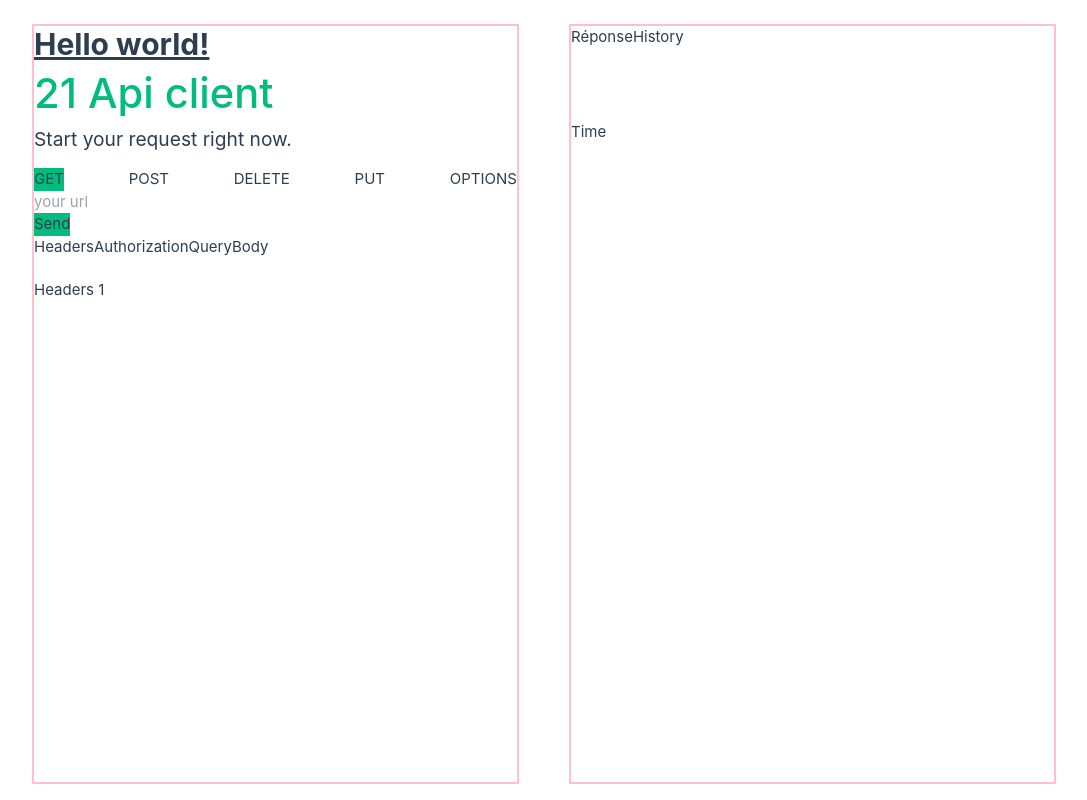
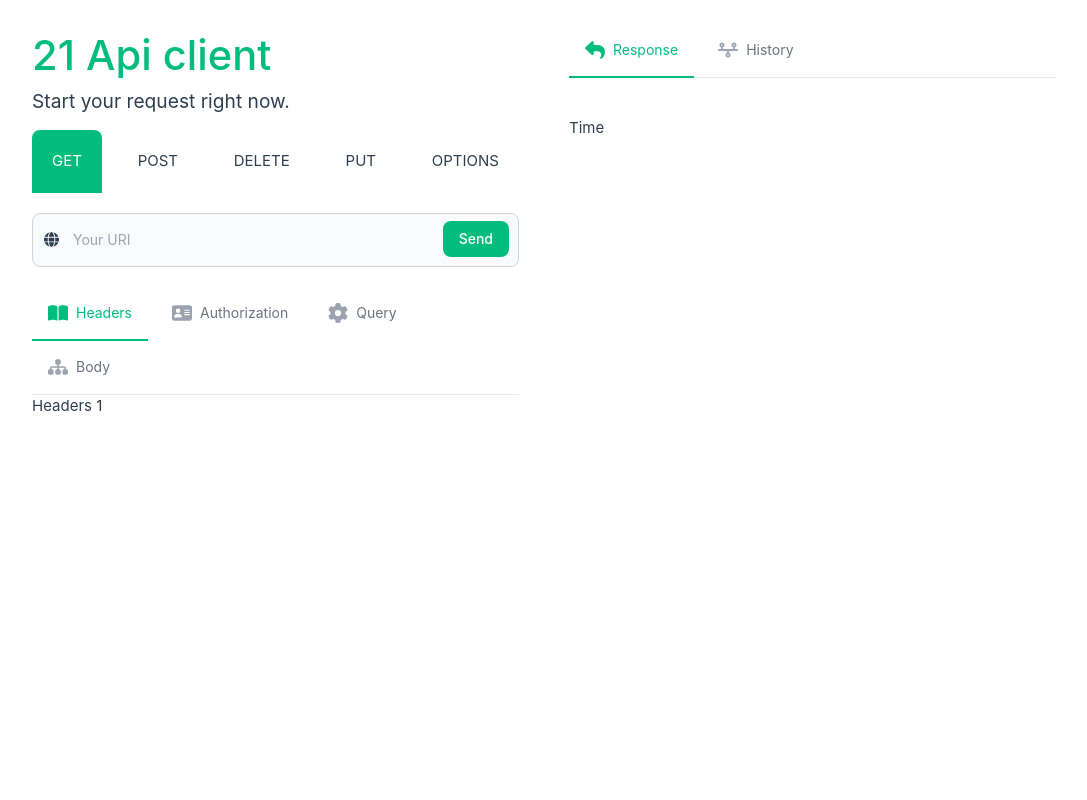
Before and after one commit to Michelprogram/postman-like, a Vue app: page / in a window 1280 px wide. Shown: the whole page, without its empty margins (96-1183 px from the left). Built offline with nearby package versions, Linux system fonts and the light colour scheme.

Commit message:
tailwind update + fontawesome

```diff
--- a/package.json
+++ b/package.json
@@ -10,6 +10,9 @@
     "lint": "eslint . --ext .vue,.js,.jsx,.cjs,.mjs,.ts,.tsx,.cts,.mts --fix --ignore-path .gitignore"
   },
   "dependencies": {
+    "@fortawesome/fontawesome-svg-core": "^6.1.1",
+    "@fortawesome/free-solid-svg-icons": "^6.1.1",
+    "@fortawesome/vue-fontawesome": "^3.0.1",
     "sass": "^1.52.3",
     "vue": "^3.2.36",
     "vuex": "^4.0.2"
--- a/src/App.vue
+++ b/src/App.vue
@@ -56,7 +56,7 @@ export default defineComponent({
     max-width: 100%;
     min-width: 100%;
 
-    border: 2px solid pink;
+    //border: 2px solid pink;
     display: flex;
     flex-direction: column;
     margin-top: 5%;
--- a/src/components/Methods.vue
+++ b/src/components/Methods.vue
@@ -29,8 +29,8 @@ export default defineComponent({
   methods: {
     isSelected(methods: string): string {
       return methods == this.method
-        ? "badge badge--success"
-        : "badge badge--dark";
+        ? "badge rounded-t-lg badge--success"
+        : "badge rounded-t-lg badge--dark";
     },
   },
 });
@@ -42,6 +42,7 @@ export default defineComponent({
   display: flex;
   justify-content: space-between;
   .badge {
+    padding: 20px;
     cursor: pointer;
     transition: background-color 0.5s ease-in;
 
@@ -50,6 +51,7 @@ export default defineComponent({
     }
 
     &--success {
+      color: white;
       background-color: color.$green-light;
     }
   }
--- a/src/components/Parameters.vue
+++ b/src/components/Parameters.vue
@@ -17,10 +17,14 @@ export default defineComponent({
   data() {
     return {
       tabs: [
-        { title: "Headers", component: Header },
-        { title: "Authorization", component: Authorizathion },
-        { title: "Query", component: Queries },
-        { title: "Body", component: Body },
+        { title: "Headers", component: Header, icons: "fa-book-open" },
+        {
+          title: "Authorization",
+          component: Authorizathion,
+          icons: "fa-address-card",
+        },
+        { title: "Query", component: Queries, icons: "fa-gear" },
+        { title: "Body", component: Body, icons: "fa-sitemap" },
       ] as ITab[],
     };
   },
--- a/src/components/Response.vue
+++ b/src/components/Response.vue
@@ -18,8 +18,8 @@ export default defineComponent({
   data() {
     return {
       tabs: [
-        { title: "Réponse", component: Data },
-        { title: "History", component: HistoryVue },
+        { title: "Response", component: Data, icons: "fa-reply" },
+        { title: "History", component: HistoryVue, icons: "fa-timeline" },
       ] as ITab[],
     };
   },
--- a/src/components/TabsWrapper.vue
+++ b/src/components/TabsWrapper.vue
@@ -1,15 +1,26 @@
 <template>
   <div>
-    <div class="tabs">
-      <a
-        href="#"
-        v-for="(tab, index) in tabs"
-        :key="index"
-        class="tabs-item"
-        @click="selectedIndex(index)"
-        >{{ tab.title }}</a
+    <div class="border-b border-gray-200 dark:border-gray-700">
+      <ul
+        class="flex flex-wrap -mb-px text-sm font-medium text-center text-gray-500 dark:text-gray-400"
       >
+        <li
+          v-for="(tab, index) in tabs"
+          :key="index"
+          class="mr-2"
+          @click="selectedIndex(index)"
+        >
+          <a href="#" :class="isSelectedClass(index)">
+            <font-awesome-icon
+              :icon="'fa-solid ' + tab.icons"
+              :class="isSelectedClassSvg(index)"
+            />
+            {{ tab.title }}
+          </a>
+        </li>
+      </ul>
     </div>
+
     <keep-alive>
       <component
         v-for="(tab, index) in tabs"
@@ -37,20 +48,35 @@ export default defineComponent({
     isSelected(tabIndex: number): boolean {
       return tabIndex == this.currentTabIndex;
     },
+    isSelectedClass(tabIndex: number): string {
+      let commonClass = "inline-flex p-4 rounded-t-lg border-b-2 group ";
+      const notSelectedClass =
+        "border-transparent hover:text-gray-600 hover:border-gray-300 dark:hover:text-gray-300 ";
+      const selectedClass = "selected-color active ";
+
+      commonClass += this.isSelected(tabIndex)
+        ? selectedClass
+        : notSelectedClass;
+
+      return commonClass;
+    },
+    isSelectedClassSvg(index: number): string {
+      const selectedClass = "mr-2 w-5 h-5 selected-color";
+      const notSelectedClass =
+        "mr-2 w-5 h-5 text-gray-400 group-hover:text-gray-500 dark:text-gray-500 dark:group-hover:text-gray-300";
+
+      return this.isSelected(index) ? selectedClass : notSelectedClass;
+    },
     selectedIndex(index: number): void {
       this.currentTabIndex = index;
     },
   },
 });
 </script>
-<style lang="scss">
-.tabs {
-  height: 8%;
-  .tabs-item {
-    z-index: 0;
-    &:hover {
-      background-color: transparent;
-    }
-  }
+<style lang="scss" scoped>
+@use "../assets/variables" as color;
+.selected-color {
+  color: color.$green-light;
+  border-color: color.$green-light;
 }
 </style>
--- a/src/components/Title.vue
+++ b/src/components/Title.vue
@@ -7,7 +7,6 @@ export default defineComponent({
 </script>
 
 <template>
-  <h1 class="text-3xl font-bold underline">Hello world!</h1>
   <div class="greetings">
     <h1 class="green">21 Api client</h1>
     <h3>Start your request right now.</h3>
--- a/src/components/Uri.vue
+++ b/src/components/Uri.vue
@@ -1,16 +1,27 @@
 <template>
   <div>
-    <div class="formCollapsed">
-      <div class="input formCollapsed-item formCollapsed-itemPrimary">
-        <input v-model="uri" placeholder="your url" type="text" />
+    <div class="mt-5 mb-5">
+      <div class="relative">
+        <div
+          class="flex absolute inset-y-0 left-0 items-center pl-3 pointer-events-none"
+        >
+          <font-awesome-icon icon="fa-solid fa-globe" />
+        </div>
+        <input
+          type="search"
+          id="search"
+          class="block p-4 pl-10 w-full text-sm text-gray-900 bg-gray-50 rounded-lg border border-gray-300 dark:bg-gray-700 dark:border-gray-600 dark:placeholder-gray-400 dark:text-white focus:outline-none"
+          placeholder="Your URI"
+          required
+        />
+        <button
+          type="submit"
+          class="text-white absolute right-2.5 bottom-2.5 bg-green-700 hover:bg-green-800 font-medium rounded-lg text-sm px-4 py-2 dark:bg-green-600 dark:hover:bg-green-700"
+          @click="sendRequest()"
+        >
+          Send
+        </button>
       </div>
-
-      <button
-        class="formCollapsed-item button button-primary"
-        @click="sendRequest()"
-      >
-        Send
-      </button>
     </div>
 
     <div v-if="animate">
@@ -100,12 +111,8 @@ export default defineComponent({
 <style lang="scss" scoped>
 @use "../assets/variables" as color;
 
-.button {
+button {
   background-color: color.$green-light;
   transition: background-color 0.5s ease-in;
-
-  &:hover {
-    background-color: color.$green-light-2;
-  }
 }
 </style>
--- /dev/null
+++ b/src/components/icons/FontAwesome.ts
@@ -0,0 +1,31 @@
+/* import the fontawesome core */
+import { library } from "@fortawesome/fontawesome-svg-core";
+
+/* import font awesome icon component */
+import { FontAwesomeIcon } from "@fortawesome/vue-fontawesome";
+
+/* import specific icons */
+import {
+  faUserSecret,
+  faBookOpen,
+  faAddressCard,
+  faGear,
+  faSitemap,
+  faReply,
+  faTimeline,
+  faGlobe,
+} from "@fortawesome/free-solid-svg-icons";
+
+/* add icons to the library */
+library.add(
+  faUserSecret,
+  faBookOpen,
+  faAddressCard,
+  faGear,
+  faSitemap,
+  faReply,
+  faTimeline,
+  faGlobe
+);
+
+export default FontAwesomeIcon;
--- /dev/null
+++ b/src/components/icons/Header.vue
@@ -0,0 +1,17 @@
+<template>
+  <div>
+    <svg xmlns="http://www.w3.org/2000/svg" viewBox="0 0 576 512">
+      <!--! Font Awesome Pro 6.1.1 by @fontawesome - https://fontawesome.com License - https://fontawesome.com/license (Commercial License) Copyright 2022 Fonticons, Inc. -->
+      <path
+        d="M144.3 32.04C106.9 31.29 63.7 41.44 18.6 61.29c-11.42 5.026-18.6 16.67-18.6 29.15l0 357.6c0 11.55 11.99 19.55 22.45 14.65c126.3-59.14 219.8 11 223.8 14.01C249.1 478.9 252.5 480 256 480c12.4 0 16-11.38 16-15.98V80.04c0-5.203-2.531-10.08-6.781-13.08C263.3 65.58 216.7 33.35 144.3 32.04zM557.4 61.29c-45.11-19.79-88.48-29.61-125.7-29.26c-72.44 1.312-118.1 33.55-120.9 34.92C306.5 69.96 304 74.83 304 80.04v383.1C304 468.4 307.5 480 320 480c3.484 0 6.938-1.125 9.781-3.328c3.925-3.018 97.44-73.16 223.8-14c10.46 4.896 22.45-3.105 22.45-14.65l.0001-357.6C575.1 77.97 568.8 66.31 557.4 61.29z"
+      />
+    </svg>
+  </div>
+</template>
+<script lang="ts">
+import { defineComponent } from "@vue/runtime-core";
+export default defineComponent({});
+</script>
+<style lang="scss">
+@import "sierra-library/lib/index";
+</style>
--- a/src/interfaces/tab.ts
+++ b/src/interfaces/tab.ts
@@ -3,4 +3,5 @@ import type { DefineComponent } from "vue";
 export type ITab = {
   title: string;
   component: DefineComponent;
+  icons: string;
 };
--- a/src/main.ts
+++ b/src/main.ts
@@ -2,5 +2,6 @@ import App from "./App.vue";
 import store from "@/store/index";
 import { createApp } from "vue";
 import "@/assets/index.css";
+import icons from "@/components/icons/FontAwesome";
 
-createApp(App).use(store).mount("#app");
+createApp(App).use(store).component("font-awesome-icon", icons).mount("#app");
```
Also changed, not shown: 1 other file (tests, documents, lock files or other folders).
